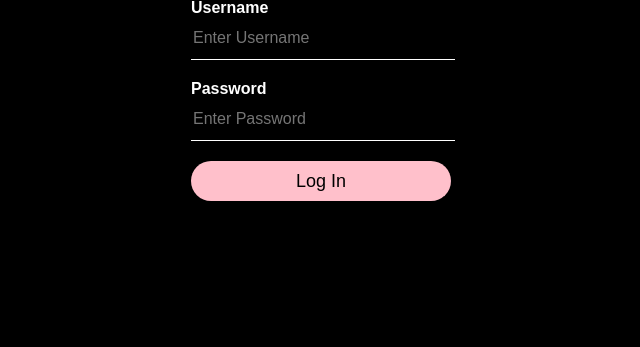
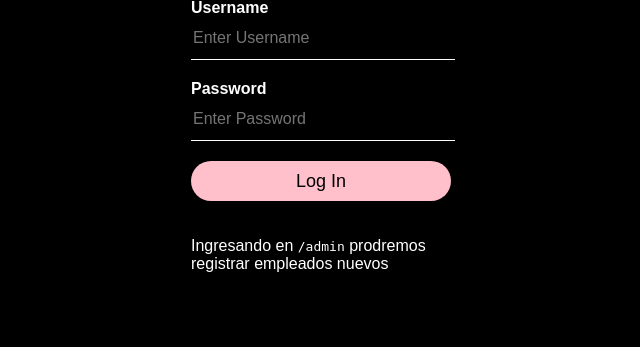
Before and after one commit to Fran-Montini/ElSabuesoFeliz, a Django app: page / in a window 1280 px wide. Shown: the part 307-654 px from the top of the page, without its empty margins (319-959 px from the left). Run offline with Django 4.2, Linux system fonts and the light colour scheme.

Commit message:
mensaje para el usuario del /admin

```diff
--- a/app/templates/login.html
+++ b/app/templates/login.html
@@ -21,6 +21,7 @@
         <input type="password" placeholder="Enter Password" name="password" >
         <input type="submit" value="Log In">
       </form>
+      <p>Ingresando en <code>/admin</code> prodremos registrar empleados nuevos</p>
     </div>
   </body>
 </html>
```
